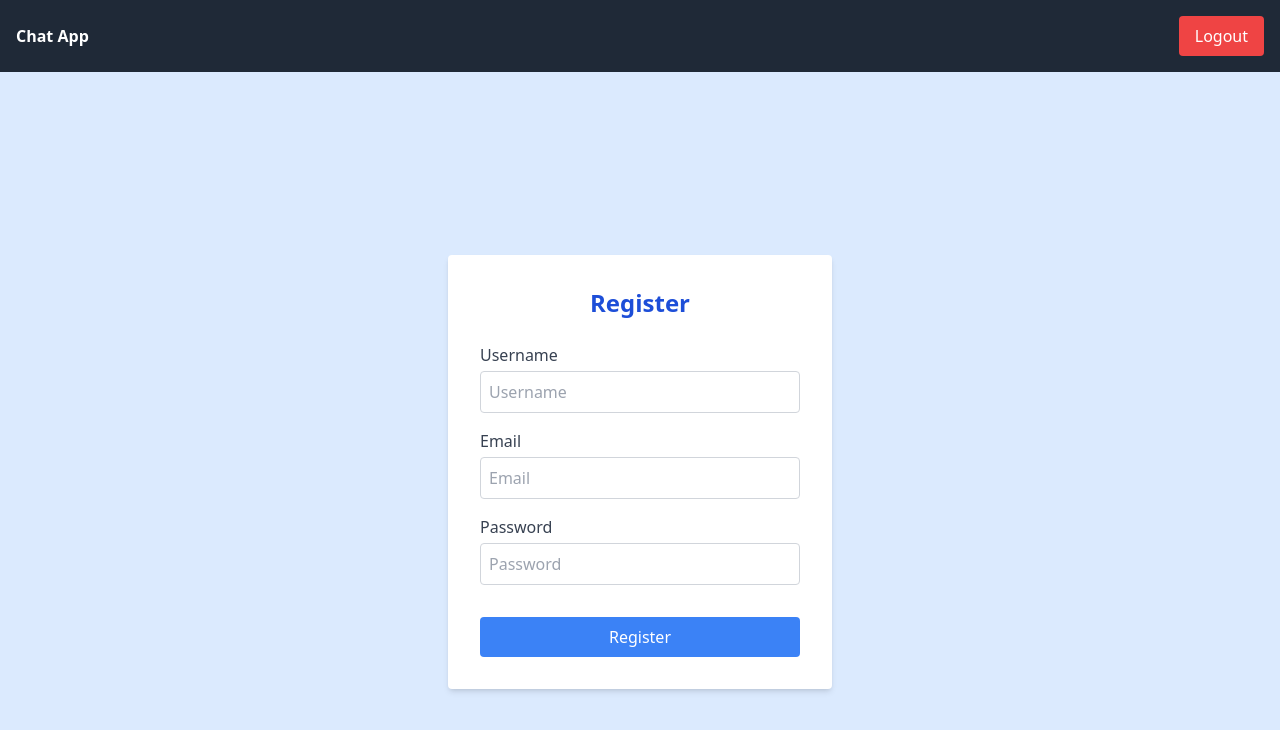
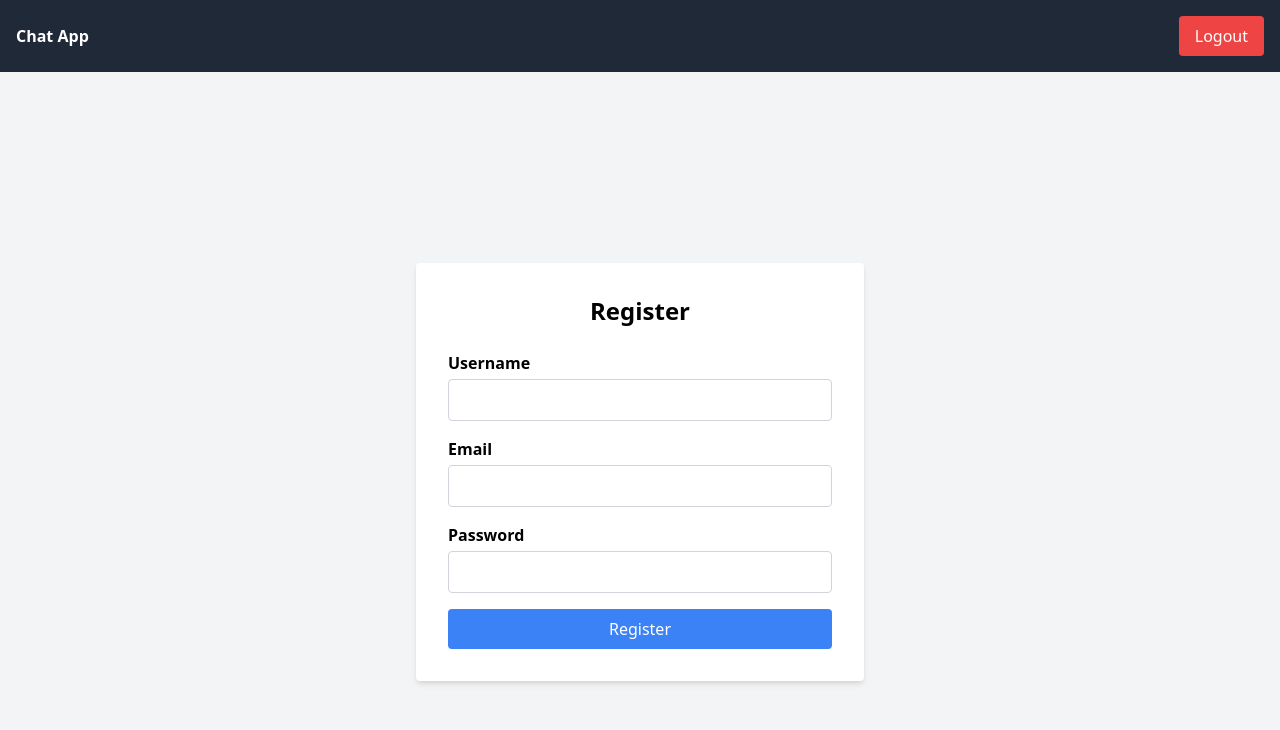
Before and after one commit to DagmawiYohannes3914/chat-app, a React (Create React App) app in the folder chatapp-frontend/: page /register in a window 1280 px wide. Shown: the top 730 px of the page. Built offline with nearby package versions, Linux system fonts and the light colour scheme.

Commit message:
updating frontend

```diff
--- a/chatapp-frontend/src/App.js
+++ b/chatapp-frontend/src/App.js
@@ -1,18 +1,23 @@
-import React from 'react';
+import React, { useContext, useEffect } from 'react';
 import { Routes, Route, Navigate } from 'react-router-dom';
 import Register from './components/Register';
 import Login from './components/Login';
 import Home from './components/Home';
 import Chat from './components/Chat';
 import NewMessage from './components/NewMessage';
-import Navbar from './components/Navbar'; // Add this import
+import Navbar from './components/Navbar';
+import { AuthContext } from './contexts/AuthContext';
 
 const App = () => {
-  const isAuthenticated = !!localStorage.getItem('access_token');
+  const { isAuthenticated, checkAuth } = useContext(AuthContext);
+
+  useEffect(() => {
+    checkAuth();
+  }, [checkAuth]);
 
   return (
     <>
-      <Navbar /> {/* Add Navbar here */}
+      <Navbar />
       <Routes>
         <Route path="/register" element={<Register />} />
         <Route path="/login" element={<Login />} />
--- a/chatapp-frontend/src/components/Login.js
+++ b/chatapp-frontend/src/components/Login.js
@@ -1,70 +1,51 @@
-import React, { useState } from 'react';
-import axios from 'axios';
+import React, { useState, useContext } from 'react';
 import { useNavigate } from 'react-router-dom';
+import { AuthContext } from '../contexts/AuthContext';
 
 const Login = () => {
   const [username, setUsername] = useState('');
   const [password, setPassword] = useState('');
   const [error, setError] = useState('');
   const navigate = useNavigate();
+  const { login } = useContext(AuthContext);
 
   const handleLogin = async (e) => {
     e.preventDefault();
     try {
-      const response = await axios.post('http://localhost:8000/api/accounts/login/', {
-        username,
-        password,
-      });
-      console.log('Login response:', response.data);
-
-      localStorage.setItem('access_token', response.data.access);
-      localStorage.setItem('refresh_token', response.data.refresh);
-
-      // Fetch user details with the token
-      // const userResponse = await axios.get('http://localhost:8000/api/accounts/users/me/', {
-      //       headers: {
-      //           Authorization: `Bearer ${response.data.access}`,
-      //       },
-      //   });
-      //    console.log('User response:', userResponse.data);
-
-      // Store user ID in localStorage
-      localStorage.setItem('user_id', response.data.id);
-
-      // Redirect to chat page or home page
+      await login({ username, password });
       navigate('/home');
-    } catch (error) {
+    } catch (err) {
       setError('Login failed. Please check your credentials and try again.');
     }
   };
 
   return (
-    <div className="min-h-screen bg-yellow-100 p-8 flex items-center justify-center">
-      <div className="max-w-md w-full bg-white p-6 rounded shadow-md">
-        <h1 className="text-2xl font-bold mb-6 text-center text-yellow-700">Login</h1>
-        {error && <div className="mb-4 text-red-500">{error}</div>}
+    <div className="min-h-screen bg-gray-100 flex items-center justify-center">
+      <div className="max-w-md w-full bg-white p-8 shadow-md rounded">
+        <h1 className="text-2xl font-bold mb-6 text-center">Login</h1>
+        {error && <div className="bg-red-200 p-4 rounded mb-4 text-red-700">{error}</div>}
         <form onSubmit={handleLogin}>
           <div className="mb-4">
-            <label className="block text-gray-700">Username</label>
+            <label className="block mb-1 font-bold">Username</label>
             <input
               type="text"
               value={username}
               onChange={(e) => setUsername(e.target.value)}
-              className="w-full p-2 border border-gray-300 rounded mt-1"
+              className="w-full p-2 border border-gray-300 rounded"
               required
             />
           </div>
           <div className="mb-4">
-            <label className="block text-gray-700">Password</label>
+            <label className="block mb-1 font-bold">Password</label>
             <input
               type="password"
               value={password}
               onChange={(e) => setPassword(e.target.value)}
-              className="w-full p-2 border border-gray-300 rounded mt-1"
+              className="w-full p-2 border border-gray-300 rounded"
               required
             />
           </div>
-          <button type="submit" className="w-full bg-yellow-500 text-white p-2 rounded">Login</button>
+          <button type="submit" className="w-full bg-blue-500 text-white p-2 rounded">Login</button>
         </form>
       </div>
     </div>
--- a/chatapp-frontend/src/components/Navbar.js
+++ b/chatapp-frontend/src/components/Navbar.js
@@ -1,15 +1,13 @@
-import React from 'react';
+import React, { useContext } from 'react';
 import { Link, useNavigate } from 'react-router-dom';
-import axios from 'axios';
+import { AuthContext } from '../contexts/AuthContext';
 
 const Navbar = () => {
+  const { logout } = useContext(AuthContext);
   const navigate = useNavigate();
 
   const handleLogout = () => {
-    localStorage.removeItem('access_token');
-    localStorage.removeItem('refresh_token');
-    localStorage.removeItem('user_id')
-    delete axios.defaults.headers.common['Authorization'];
+    logout();
     navigate('/login');
   };
 
--- a/chatapp-frontend/src/components/Register.js
+++ b/chatapp-frontend/src/components/Register.js
@@ -1,79 +1,62 @@
 import React, { useState } from 'react';
+import { useNavigate } from 'react-router-dom';
 import axios from 'axios';
-import { useNavigate } from 'react-router-dom';
 
 const Register = () => {
   const [username, setUsername] = useState('');
+  const [email, setEmail] = useState('');
   const [password, setPassword] = useState('');
-  const [email, setEmail] = useState('');
-  const [message, setMessage] = useState('');
-  const [buttonClicked, setButtonClicked] = useState(false);
+  const [error, setError] = useState('');
   const navigate = useNavigate();
 
   const handleRegister = async (e) => {
     e.preventDefault();
     try {
-      setButtonClicked(true);
-      const response = await axios.post('http://localhost:8000/api/accounts/register/', { username, password, email });
-      setMessage('User registered successfully');
-
-      setUsername('');
-      setEmail('');
-      setPassword('');
-      console.log(response.data);
-      setTimeout(() => navigate('/login'), 2000); // Redirect after 2 seconds
-    } catch (error) {
-      setMessage('Registration failed');
-      console.error('Registration failed:', error);
+      await axios.post('http://localhost:8000/api/accounts/register/', { username, email, password });
+      navigate('/login');
+    } catch (err) {
+      setError('Registration failed. Please try again.');
     }
   };
 
   return (
-    <div className="min-h-screen bg-blue-100 flex items-center justify-center">
-      <div className="bg-white p-8 rounded shadow-md w-96">
-        <h1 className="text-2xl font-bold mb-6 text-center text-blue-700">Register</h1>
+    <div className="min-h-screen bg-gray-100 flex items-center justify-center">
+      <div className="max-w-md w-full bg-white p-8 shadow-md rounded">
+        <h1 className="text-2xl font-bold mb-6 text-center">Register</h1>
+        {error && <div className="bg-red-200 p-4 rounded mb-4 text-red-700">{error}</div>}
         <form onSubmit={handleRegister}>
           <div className="mb-4">
-            <label className="block text-gray-700">Username</label>
+            <label className="block mb-1 font-bold">Username</label>
             <input
               type="text"
-              placeholder="Username"
               value={username}
               onChange={(e) => setUsername(e.target.value)}
-              className="w-full p-2 border border-gray-300 rounded mt-1"
+              className="w-full p-2 border border-gray-300 rounded"
+              required
             />
           </div>
           <div className="mb-4">
-            <label className="block text-gray-700">Email</label>
+            <label className="block mb-1 font-bold">Email</label>
             <input
               type="email"
-              placeholder="Email"
               value={email}
               onChange={(e) => setEmail(e.target.value)}
-              className="w-full p-2 border border-gray-300 rounded mt-1"
+              className="w-full p-2 border border-gray-300 rounded"
+              required
             />
           </div>
           <div className="mb-4">
-            <label className="block text-gray-700">Password</label>
+            <label className="block mb-1 font-bold">Password</label>
             <input
               type="password"
-              placeholder="Password"
               value={password}
               onChange={(e) => setPassword(e.target.value)}
-              className="w-full p-2 border border-gray-300 rounded mt-1"
+              className="w-full p-2 border border-gray-300 rounded"
+              required
             />
           </div>
-          <div>
-            <button
-              type="submit"
-              className={`w-full p-2 rounded mt-4 ${buttonClicked ? 'bg-green-500 text-white' : 'bg-blue-500 text-white'}`}
-              disabled={buttonClicked}
-            >
-              {buttonClicked ? 'Registered!' : 'Register'}
-            </button>
-          </div>
+          <button type="submit" className="w-full bg-blue-500 text-white p-2 rounded">Register</button>
         </form>
-        <p>{message}</p>
       </div>
     </div>
   );
--- a/chatapp-frontend/src/contexts/AuthContext.js
+++ b/chatapp-frontend/src/contexts/AuthContext.js
@@ -20,6 +20,7 @@ const AuthProvider = ({ children }) => {
     const response = await axios.post('http://localhost:8000/api/accounts/login/', credentials);
     localStorage.setItem('access_token', response.data.access);
     localStorage.setItem('refresh_token', response.data.refresh);
+    // localStorage.setItem('user_id', response.data.id);
     axios.defaults.headers.common['Authorization'] = `Bearer ${response.data.access}`;
     setIsAuthenticated(true);
   };
@@ -27,6 +28,7 @@ const AuthProvider = ({ children }) => {
   const logout = () => {
     localStorage.removeItem('access_token');
     localStorage.removeItem('refresh_token');
+    // localStorage.removeItem('user_id')
     delete axios.defaults.headers.common['Authorization'];
     setIsAuthenticated(false);
   };
--- a/chatapp-frontend/src/index.js
+++ b/chatapp-frontend/src/index.js
@@ -1,14 +1,20 @@
 import React from 'react';
-import ReactDOM from 'react-dom/client';
-import './index.css';
+import ReactDOM from 'react-dom';
+import './index.css'
+import { BrowserRouter } from 'react-router-dom';
 import App from './App';
-import { BrowserRouter as Router } from 'react-router-dom';
+import { AuthProvider } from './contexts/AuthContext';
+import { MessageProvider } from './contexts/MessageContext';
 
-const root = ReactDOM.createRoot(document.getElementById('root'));
-root.render(
+ReactDOM.render(
   <React.StrictMode>
-    <Router>
-      <App />
-    </Router>
-  </React.StrictMode>
+    <BrowserRouter>
+      <AuthProvider>
+        <MessageProvider>
+          <App />
+        </MessageProvider>
+      </AuthProvider>
+    </BrowserRouter>
+  </React.StrictMode>,
+  document.getElementById('root')
 );
```
Also changed, not shown: chatapp-frontend/src/components/Chat.js (+9 -10 lines).
